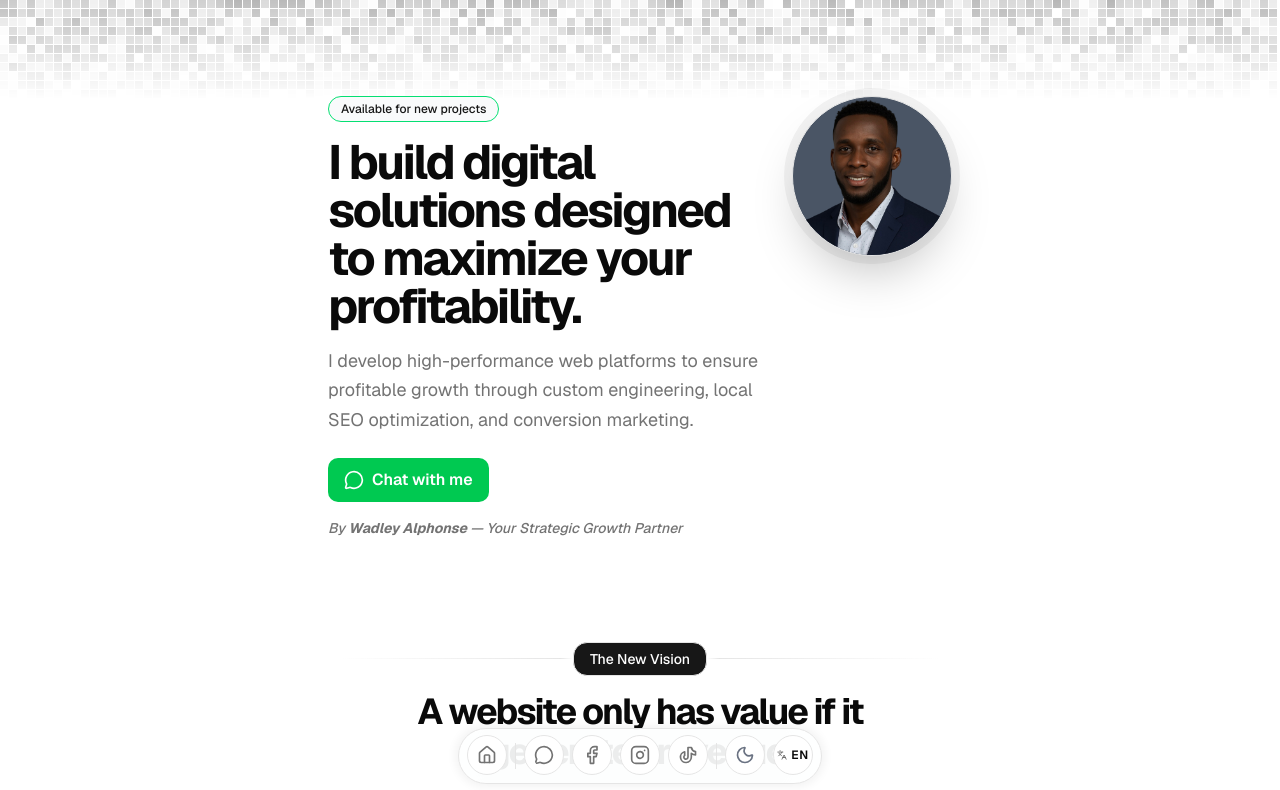
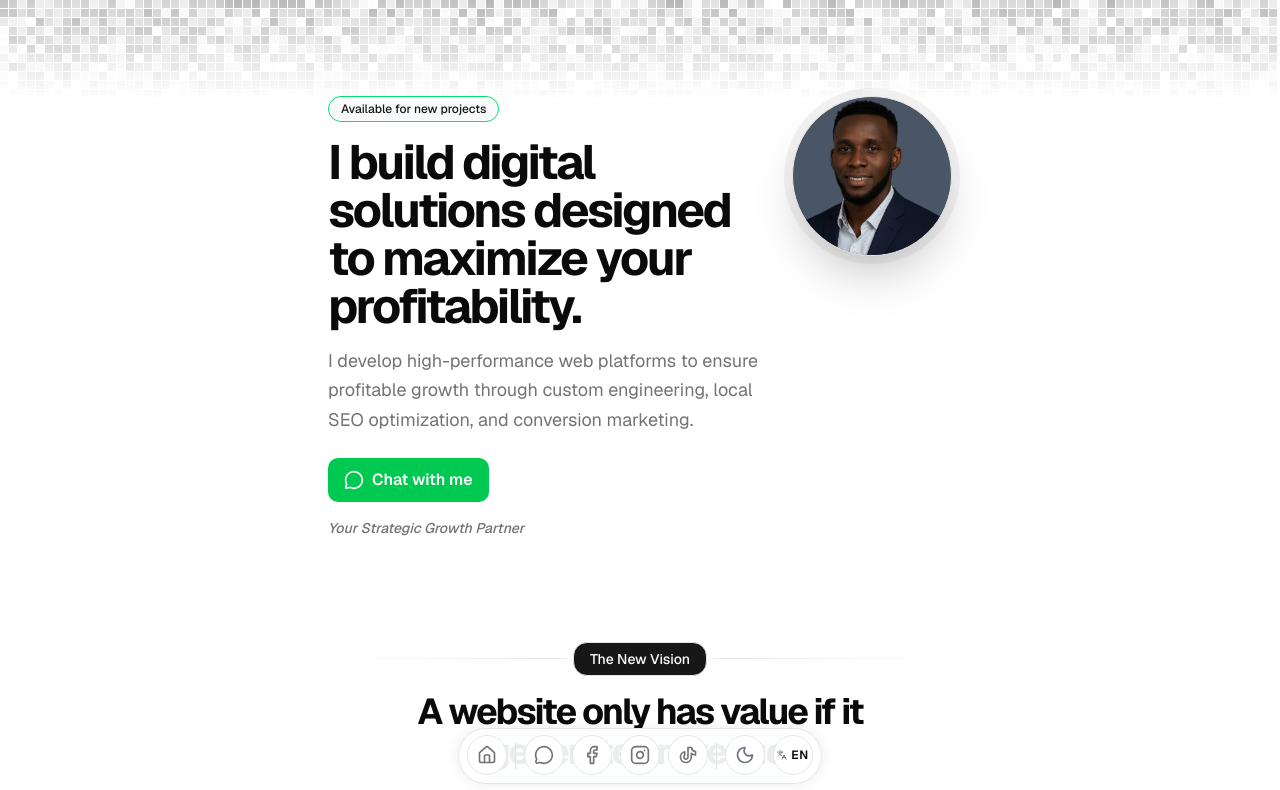
Before and after one commit to wad-creative/portfolio1, a Next.js app: page /en in a window 1280 px wide. Shown: the top 790 px of the page. Built offline with nearby package versions, Linux system fonts and the light colour scheme.

Commit message:
fix typo

```diff
--- a/app/[locale]/page.tsx
+++ b/app/[locale]/page.tsx
@@ -57,8 +57,7 @@ export default function Page() {
 
               <BlurFade delay={BLUR_FADE_DELAY * 4}>
                 <p className="text-sm font-medium text-muted-foreground italic">
-                  {t("authorPrefix")}{" "}
-                  <b>{t("authorName")}</b> — {t("authorRole")}
+                  {t("authorRole")}
                 </p>
               </BlurFade>
             </div>
```
